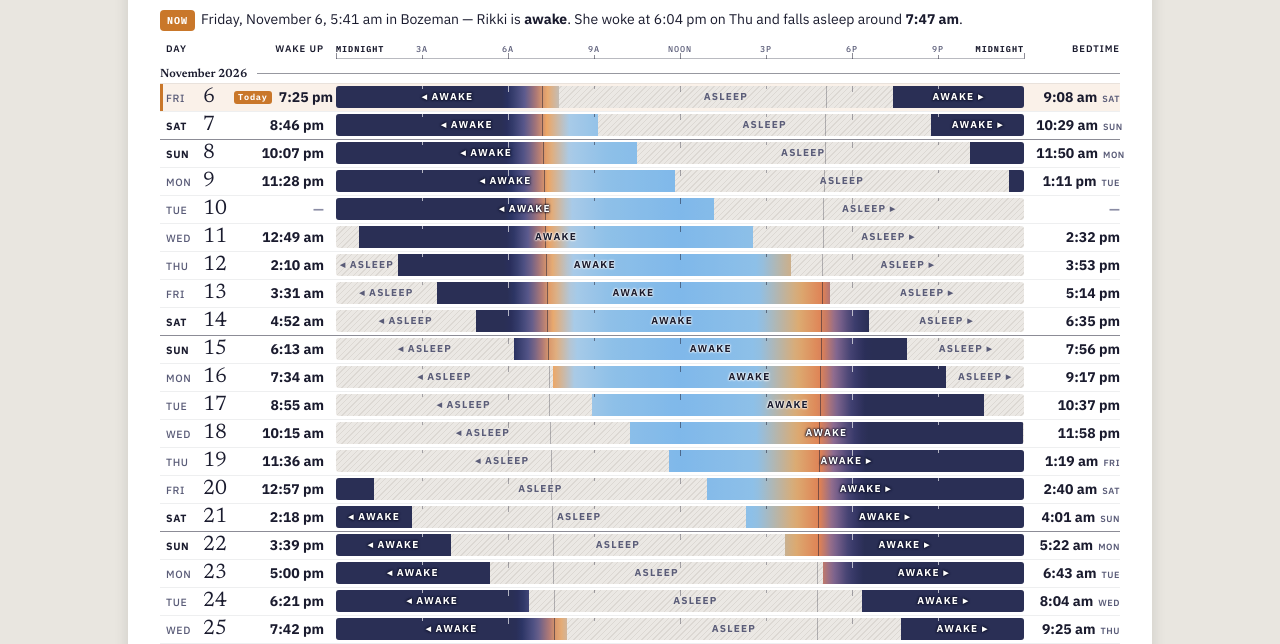
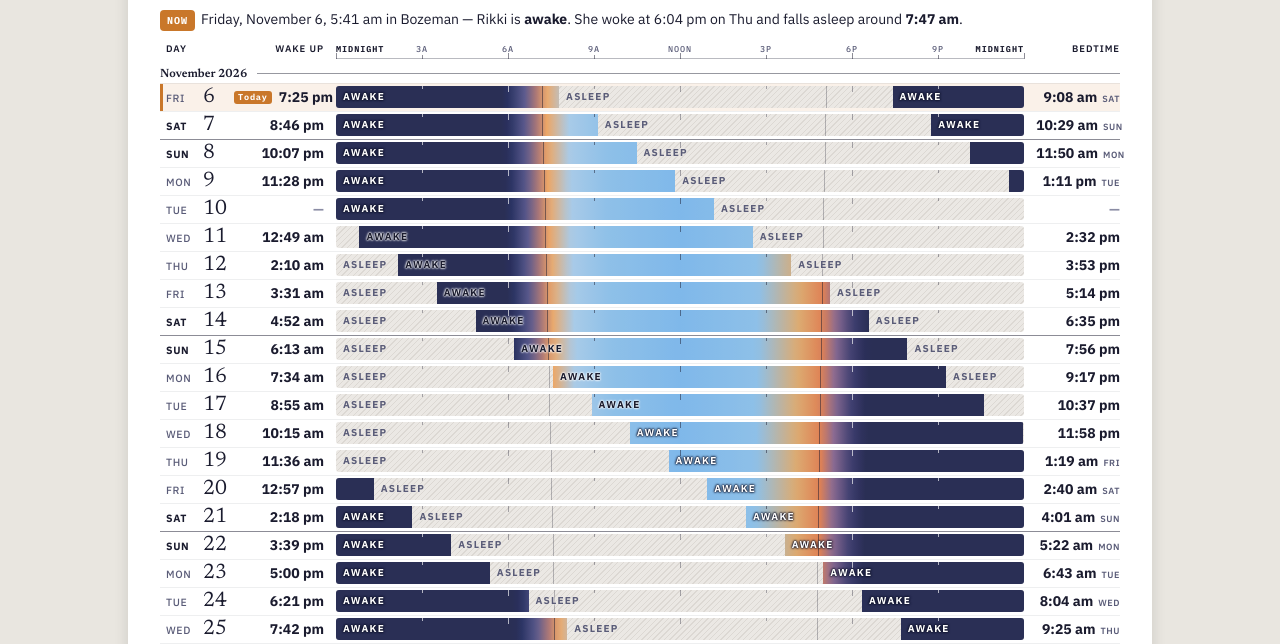
Before and after one commit to rikkikkir/circadian, a plain HTML site: page schedule.html in a window 1280 px wide. Both pictures are taken after a click on the button "Midnight Aligned". Shown: the part 145-789 px from the top of the page. Drawn offline with Linux system fonts and the light colour scheme.

Commit message:
Midnight view: labels at the start of each stretch, no arrows
Co-Authored-By: Claude Fable 5.1 <noreply@anthropic.com>
Claude-Session: https://claude.ai/code/session_01PhxHLp3wfqyxrPMXLaQEDL

```diff
--- a/schedule.html
+++ b/schedule.html
@@ -70,7 +70,7 @@ h1{font-family:var(--serif);font-weight:400;font-size:28px;line-height:1;margin:
 .bed.none{color:var(--mute)}
 .bed small{display:inline;margin-left:5px;font-size:9px;font-weight:600;letter-spacing:.06em;text-transform:uppercase;color:var(--soft)}
 .ghost .txt{font-size:10.5px;font-style:italic;color:var(--soft);padding-right:8px;text-wrap:pretty}
-.state{position:absolute;top:0;bottom:0;display:flex;flex-direction:column;align-items:center;justify-content:center;gap:3px;text-align:center;font-size:10px;font-weight:700;letter-spacing:.12em;text-transform:uppercase;line-height:1;white-space:nowrap;z-index:2;overflow:hidden}
+.state{position:absolute;top:0;bottom:0;display:flex;flex-direction:column;align-items:flex-start;justify-content:center;gap:3px;text-align:left;padding-left:7px;font-size:10px;font-weight:700;letter-spacing:.12em;text-transform:uppercase;line-height:1;white-space:nowrap;z-index:2;overflow:hidden}
 .state.one{flex-direction:row;gap:7px}
 .state.asleep{color:var(--soft);text-shadow:0 0 2px #ebe8e4,0 0 2px #ebe8e4,0 0 3px #ebe8e4}
 .state em{font-style:normal;font-weight:500;letter-spacing:0;text-transform:none;font-variant-numeric:tabular-nums;font-size:9.5px}
@@ -251,7 +251,7 @@ function render(){
   view.innerHTML=mode==='wake'?renderWake(awake,startTs,endTs,todayTs,compact):renderMid(awake,startTs,endTs,todayTs,isUp,compact,minPct,timesPct);
   document.getElementById('foot').textContent=mode==='wake'
     ?'Rikki’s body runs on a 25-hour day, so she wakes about an hour and twenty minutes later each day. Each row is one wake-up: the colored bar is the sky while she is awake (sunrise, noon and sunset are marked), and the hatched part is sleep, drawn at a quarter of real length. A row without a bar is a calendar day on which she does not wake up at all.'
-    :'Rikki’s body runs on a 25-hour day, so she wakes about an hour and twenty minutes later each day. Each row is one calendar day, midnight to midnight, at true scale. Colored stretches are the sky while she is AWAKE; hatched stretches are ASLEEP. An arrow on a label (◂ or ▸) means that stretch continues from the day before or into the day after. The Wake up column is the wake-up on that date; the Bedtime column is the bedtime that follows that wake-up, marked with a day name when the bedtime lands on the next date. A dash means no wake-up on that date.';
+    :'Rikki’s body runs on a 25-hour day, so she wakes about an hour and twenty minutes later each day. Each row is one calendar day, midnight to midnight, at true scale. Colored stretches are the sky while she is AWAKE; hatched stretches are ASLEEP. A stretch that touches the edge of a row continues on the row before or after. The Wake up column is the wake-up on that date; the Bedtime column is the bedtime that follows that wake-up, marked with a day name when the bedtime lands on the next date. A dash means no wake-up on that date.';
 }
 
 function labRow(w,wakeTxt,extra){ // label column
@@ -328,7 +328,7 @@ function renderMid(awake,startTs,endTs,todayTs,isUp,compact,minPct,timesPct){
     segs.forEach(s=>{
       const wPct=X(s.a1)-X(s.a0), midTs=(s.a0+s.a1)/2;
       inner+=`<div class="sky" style="left:${X(s.a0).toFixed(2)}%;width:${wPct.toFixed(2)}%;background:${skyGrad(s.a0,s.a1)}"></div>`;
-      if(wPct>=minPct) inner+=`<div class="state awake" style="left:${X(s.a0).toFixed(2)}%;width:${wPct.toFixed(2)}%;color:${inkAt(midTs)};text-shadow:${haloAt(midTs)}">${s.a0===M?'◂ ':''}Awake${s.a1===M1?' ▸':''}</div>`;
+      if(wPct>=minPct) inner+=`<div class="state awake" style="left:${X(s.a0).toFixed(2)}%;width:${wPct.toFixed(2)}%;color:${inkAt(midTs)};text-shadow:${haloAt(midTs)}">Awake</div>`;
     });
     // asleep stretches = the gaps
     const gaps=[]; let cursor=M;
@@ -336,7 +336,7 @@ function renderMid(awake,startTs,endTs,todayTs,isUp,compact,minPct,timesPct){
     if(cursor<M1) gaps.push([cursor,M1]);
     gaps.forEach(([g0,g1])=>{
       const wPct=X(g1)-X(g0); if(wPct<minPct) return;
-      inner+=`<div class="state asleep" style="left:${X(g0).toFixed(2)}%;width:${wPct.toFixed(2)}%">${g0===M?'◂ ':''}Asleep${g1===M1?' ▸':''}</div>`;
+      inner+=`<div class="state asleep" style="left:${X(g0).toFixed(2)}%;width:${wPct.toFixed(2)}%">Asleep</div>`;
     });
     // 3-hour ticks and sun lines
     for(let hh=3;hh<24;hh+=3){ const ts=M+hh*H; inner+=`<i class="tick" style="left:${(hh/24*100).toFixed(2)}%;height:${hh%6===0?6:3}px;background:${isUp(ts)?lineAt(ts):'rgba(26,27,46,.35)'}"></i>`; }
```
